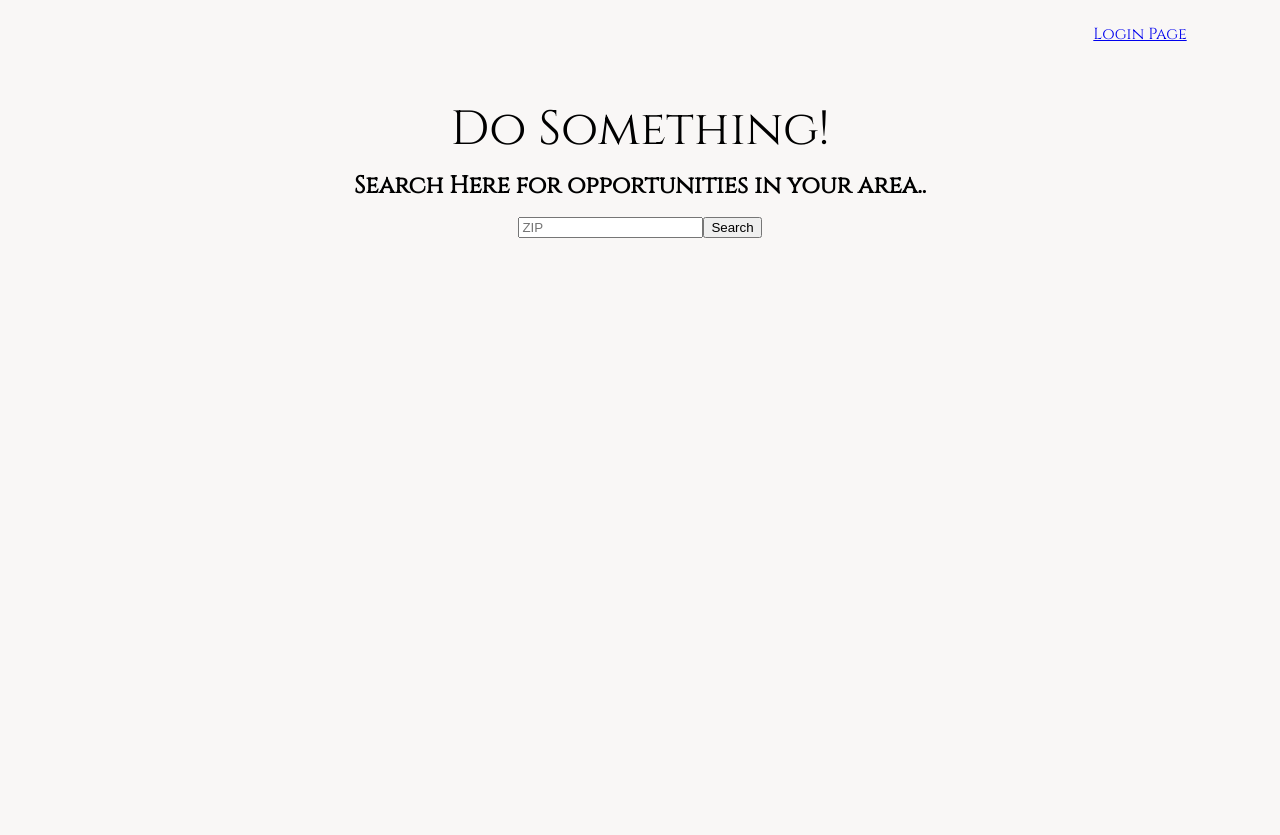
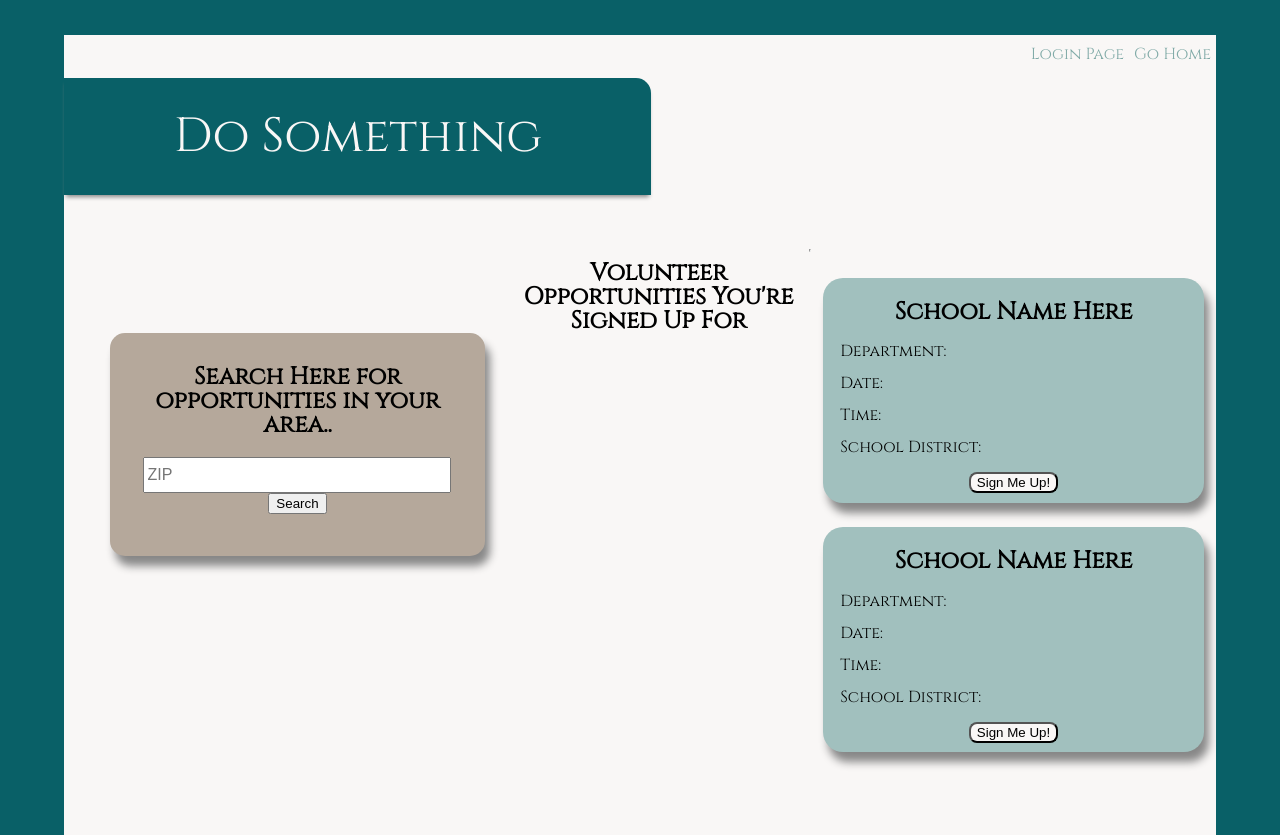
Before and after one commit to hjohnson120/Capstone, a React (Create React App) app: page /Home in a window 1280 px wide. Built offline with nearby package versions, Linux system fonts and the light colour scheme.

Commit message:
updated formatting

```diff
--- a/package.json
+++ b/package.json
@@ -22,10 +22,12 @@
   },
   "dependencies": {
     "axios": "^0.19.0",
+    "classnames": "^2.2.6",
     "json": "^9.0.6",
     "react": "^16.8.6",
     "react-dom": "^16.8.6",
     "react-router-dom": "^5.0.1",
-    "react-scripts": "^3.0.1"
+    "react-scripts": "^3.0.1",
+    "react-transition-group": "^4.1.1"
   }
 }
--- a/src/Pages/Home.js
+++ b/src/Pages/Home.js
@@ -1,18 +1,26 @@
 import React, { Component } from 'react'
 import NavBar from '../components/NavBar'
+import OpportunitiesContainer from '../components/OpportunitiesContainer'
 
 export default function Home() {
   return (
     <>
       <section>
         <NavBar />
-        <header>Do Something!</header>
+        <header>Do Something</header>
       </section>
-      <section>
-        <h1> Search Here for opportunities in your area..</h1>
-        <input placeholder="ZIP" />
-        <button>Search</button>
-      </section>
+      <div className="home-section">
+        <section className="home-search">
+          <h1> Search Here for opportunities in your area..</h1>
+          <input placeholder="ZIP" />
+          <button>Search</button>
+        </section>
+        <section className="home-section">
+          <h2>Volunteer Opportunities You're Signed Up For </h2>
+          <hr />
+          <OpportunitiesContainer />
+        </section>
+      </div>
     </>
   )
 }
--- a/src/Pages/Login.js
+++ b/src/Pages/Login.js
@@ -1,6 +1,7 @@
 import React, { useState } from 'react'
 import axios from 'axios'
 import { Link } from 'react-router-dom'
+import NavBar from '../components/NavBar'
 
 export default function CreateLogin() {
   const [login, getLogin] = useState('')
@@ -8,11 +9,11 @@ export default function CreateLogin() {
   return (
     <>
       <section>
-        <header>Do Something!</header>
-        <p>The gift of your time is priceless.</p>
+        <NavBar />
+        <header>Do Something</header>
       </section>
-      <section>
-        <img />
+      <section className="login-section">
+        <h1>The gift of your time is priceless</h1>
         <section class="login-input">
           <input placeholder="email" />
           <input placeholder="password" />
--- a/src/Pages/Results.js
+++ b/src/Pages/Results.js
@@ -10,8 +10,7 @@ export default function Results() {
         <NavBar />
         <header>Do Something!</header>
       </section>
-      <section>
-        <h1> Opportunities...</h1>
+      <section className="selected-opps">
         <OpportunitiesContainer />
       </section>
     </>
--- a/src/components/NavBar.js
+++ b/src/components/NavBar.js
@@ -10,10 +10,10 @@ class NavBar extends Component {
           <li>
             <Link to="/">Login Page</Link>
           </li>
+          <li>
+            <Link to="/Home">Go Home</Link>
+          </li>
           {/* <li>
-            <Link to="/DemunJones">Demun Jones</Link>
-          </li>
-          <li>
             <Link to="/Kygo">Kygo</Link>
           </li> */}
         </ul>
--- a/src/components/OpportunitiesContainer.js
+++ b/src/components/OpportunitiesContainer.js
@@ -3,20 +3,35 @@ import React, { Component } from 'react'
 class OpportunitiesContainer extends Component {
   render() {
     return (
-      <>
-        <section className="Opportunity-container">
+      <div>
+        <section className="opportunity-display">
+          <section className="opportunity-container">
             <h2>School Name Here</h2>
             <section className="opportunity-info">
               <p>Department:</p>
+              <p>Date:</p>
               <p>Time:</p>
               <p>School District:</p>
             </section>
+            <button className="select-opp">Sign Me Up!</button>
+          </section>
+          <section className="opportunity-container">
+            <h2>School Name Here</h2>
+            <section className="opportunity-info">
+              <p>Department:</p>
+              <p>Date:</p>
+              <p>Time:</p>
+              <p>School District:</p>
+            </section>
+            <button className="select-opp">Sign Me Up!</button>
+          </section>
+        </section>
         {/* <h2>{this.props.schoolName}</h2>
           <p>{this.props.department}</p>
+          <p>{this.props.date}</p>
           <p>{this.props.time}</p>
           <p>{this.props.schoolDistrict}</p> */}
-        </section>
-      </>
+      </div>
     )
   }
 }
--- a/src/index.css
+++ b/src/index.css
@@ -2,7 +2,7 @@
 
 :root {
   font: 16px / 1 sans-serif;
-  background-color: #f9f7f6;
+  background-color: #096067;
 }
 
 html {
@@ -11,16 +11,25 @@ html {
 }
 
 body {
-  margin: 0;
+  margin-right: 5%;
   min-height: 100%;
   font-family: 'Cinzel', serif;
   text-align: center;
+  margin-left: 5%;
+  background-color: #f9f7f6;
 }
 
 header {
-  margin-top: 5%;
   font-size: 3rem;
   font-family: 'Cinzel', serif;
+  background-color: #096067;
+  margin: 0%;
+  padding: 3%;
+  color: #f9f7f6;
+  box-shadow: 0px 4px 4px -2px #888888;
+  width: 45%;
+  border-top-right-radius: 15px;
+  justify-content: center;
 }
 
 hr {
@@ -30,26 +39,62 @@ hr {
   max-width: 300px;
 }
 
+h1 {
+  margin-left: 2%;
+  margin-right: 2%;
+}
+
 .nav-bar {
   display: flex;
+  flex-wrap: wrap;
   justify-content: space-around;
-  margin-left: 75%;
+  text-align: right;
   list-style: none;
-  margin-top: 2%;
+  margin-top: 3%;
+  max-width: 240px;
+  margin-left: 80%;
+  padding-top: 1%;
+}
+
+.select-opp {
+  margin-bottom: 2%;
+  background-color: #f9f7f6;
+  border-radius: 8px;
+}
+
+button {
+  margin: 0.2%;
+}
+
+button:hover {
+  color: white;
+  background-color: #096067;
 }
 
 .login-input {
   display: flex;
   flex-direction: column;
+  margin: 1%;
   align-items: center;
+  margin: 2%;
+}
+input {
+  height: 30px;
+  width: 300px;
+  font-size: 1rem;
 }
 
-.Opportunity-container {
+.login-section {
+  margin-top: 5%;
+  background-color: #a1c0be;
+  box-shadow: 0 5px 10px -2px #888888;
+  padding: 1%;
+  align-content: center;
+}
+.opportunity-container {
   padding: 0.5%;
-  border: 1px;
+  width: 400px;
   border-radius: 20px;
-  max-width: 500px;
-  justify-items: center;
   margin: 3%;
   background-color: #a1c0be;
   box-shadow: 5px 10px 8px #888888;
@@ -59,3 +104,46 @@ hr {
   margin-left: 4%;
   margin-bottom: 4%;
 }
+
+.opportunity-display {
+  display: flex;
+  flex-wrap: wrap;
+  width: 100%;
+  justify-content: center;
+  margin-top: 6%;
+}
+
+.selected-opps {
+  margin-top: 3%;
+  margin-bottom: 0%;
+}
+
+.home-search {
+  margin-left: 4%;
+  margin-right: 2%;
+  box-shadow: 5px 10px 8px #888888;
+  border-radius: 15px;
+  background-color: #b5a89b;
+  height: 200px;
+  margin-top: 10%;
+  padding: 1%;
+}
+
+a:link {
+  text-decoration: none;
+  color: #80aaa7;
+}
+
+a:visited {
+  color: #80aaa7;
+}
+
+a:hover {
+  color: #096067;
+}
+
+.home-section {
+  width: 100%;
+  display: flex;
+  margin-top: 2%;
+}
```
Also changed, not shown: 1 other file (tests, documents, lock files or other folders). Lines whose indentation alone changed are shown as unchanged.
